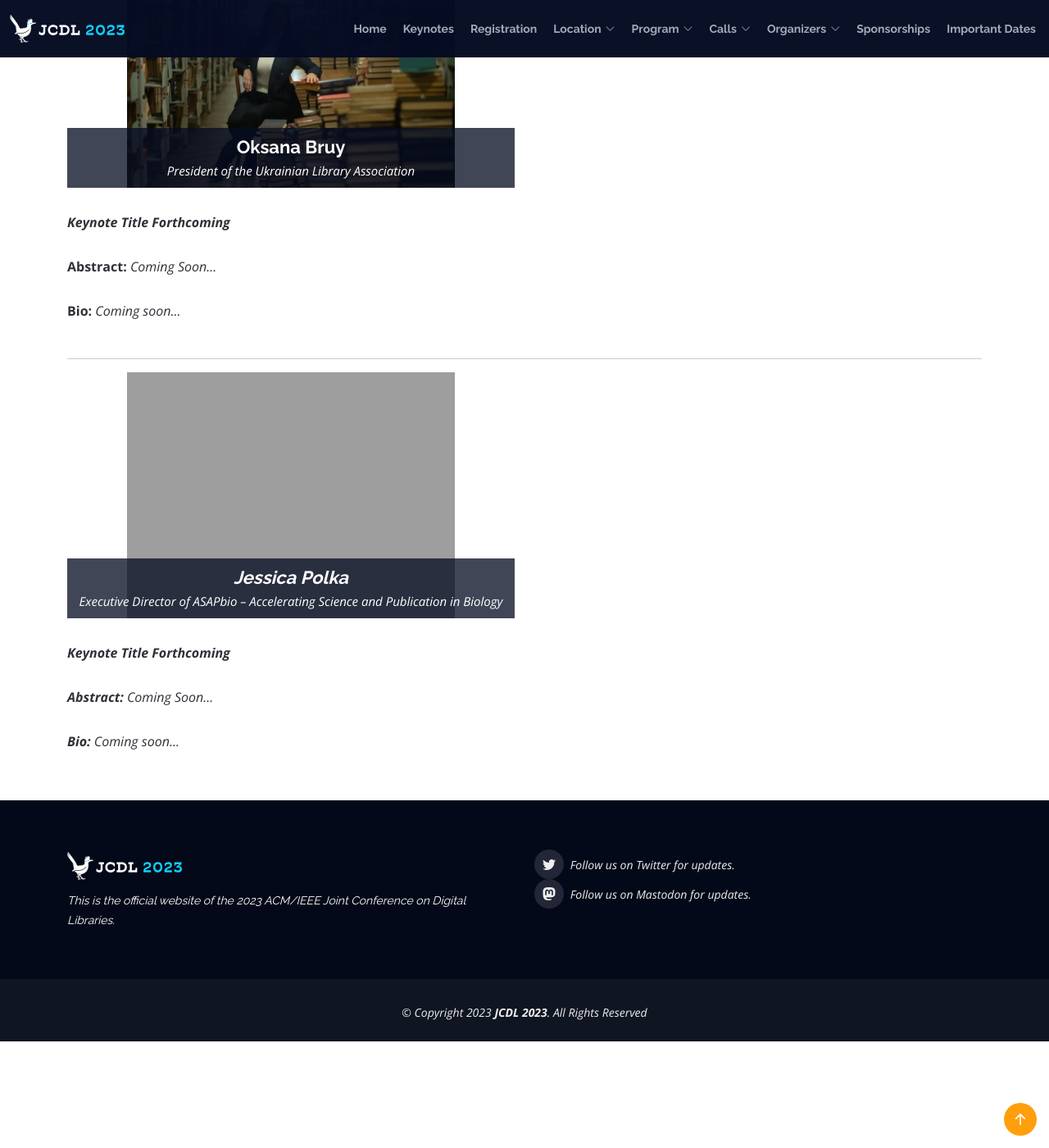
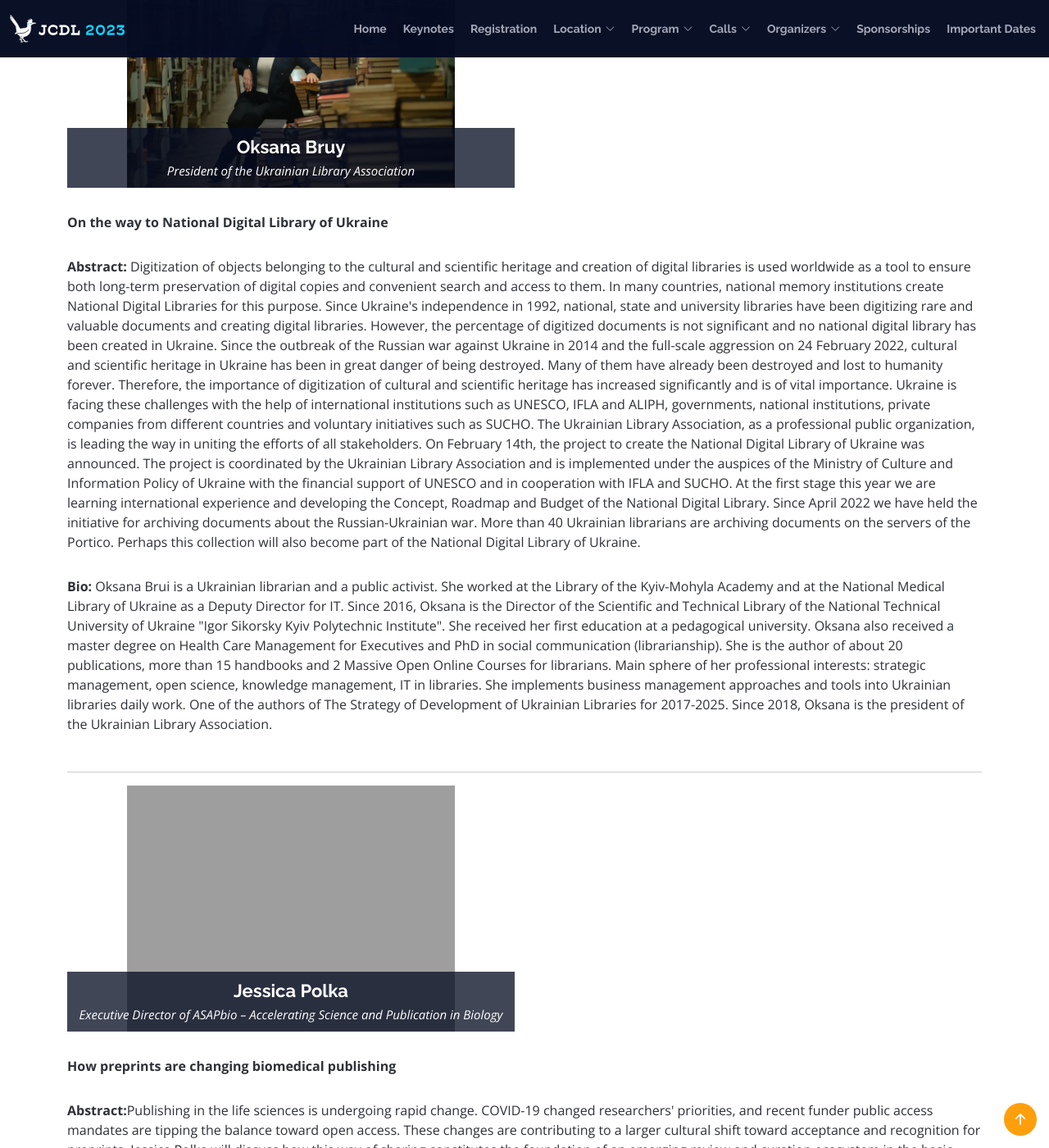
Before and after one commit to shawnmjones/JCDL2023-website-source, a Jekyll site: the page built from keynotes.html, in a window 1280 px wide and 1400 px high, scrolled down 1099 px. Shown: the whole window at 82% size. Built offline with Jekyll 4.4.1, drawn with Linux system fonts in a browser that asks for light colours; some of the changed text lies outside the part shown.

Commit message:
Update keynotes.html
added abstract, title, bio to Oksana and Jessica

```diff
--- a/keynotes.html
+++ b/keynotes.html
@@ -118,12 +118,24 @@
 
                 <div class="col-lg-12 col-md-12">
 
-                    <p><strong><em>Keynote Title Forthcoming</em></strong></p>
+                    <p><strong>On the way to National Digital Library of Ukraine</strong></p>
 
-                    <p><strong>Abstract:</strong> <em>Coming Soon...</em></p>
+                    <p><strong>Abstract:</strong> Digitization of objects belonging to the cultural and scientific heritage and creation of digital libraries is used worldwide as a tool to ensure both long-term preservation of digital copies and convenient search and access to them. In many countries, national memory institutions create National Digital Libraries for this purpose.
+Since Ukraine's independence in 1992, national, state and university libraries have been digitizing rare and valuable documents and creating digital libraries. However, the percentage of digitized documents is not significant and no national digital library has been created in Ukraine.
+Since the outbreak of the Russian war against Ukraine in 2014 and the full-scale aggression on 24 February 2022, cultural and scientific heritage in Ukraine has been in great danger of being destroyed. Many of them have already been destroyed and lost to humanity forever. Therefore, the importance of digitization of cultural and scientific heritage has increased significantly and is of vital importance.
+Ukraine is facing these challenges with the help of international institutions such as UNESCO, IFLA and ALIPH, governments, national institutions, private companies from different countries and voluntary initiatives such as SUCHO. The Ukrainian Library Association, as a professional public organization, is leading the way in uniting the efforts of all stakeholders.
+On February 14th, the project to create the National Digital Library of Ukraine was announced. The project is coordinated by the Ukrainian Library Association and is implemented under the auspices of the Ministry of Culture and Information Policy of Ukraine with the financial support of UNESCO and in cooperation with IFLA and SUCHO. At the first stage this year we are learning international experience and developing the Concept, Roadmap and Budget of the National Digital Library.
+Since April 2022 we have held the initiative for archiving documents about the Russian-Ukrainian war. More than 40 Ukrainian librarians are archiving documents on the servers of the Portico. Perhaps this collection will also become part of the National Digital Library of Ukraine.
+</p>
 
                     <p><strong>Bio:</strong>
-                    <em>Coming soon...</p>
+Oksana Brui is a Ukrainian librarian and a public activist.
+She worked at the Library of the Kyiv-Mohyla Academy and at the National Medical Library of Ukraine as a Deputy Director for IT.  Since 2016, Oksana is the Director of the Scientific and Technical Library of the National Technical University of Ukraine "Igor Sikorsky Kyiv Polytechnic Institute".
+She received her first education at a pedagogical university. Oksana also received a master degree on Health Care Management for Executives and PhD in social communication (librarianship). She is the author of about 20 publications, more than 15 handbooks and 2 Massive Open Online Courses for librarians.
+Main sphere of her professional interests: strategic management, open science, knowledge management, IT in libraries.
+She implements business management approaches and tools into Ukrainian libraries daily work. One of the authors of The Strategy of Development of Ukrainian Libraries for 2017-2025.
+Since 2018, Oksana is the president of the Ukrainian Library Association. </p>
+
 
                 </div>
 
@@ -164,12 +176,13 @@
 
                 <div class="col-lg-12 col-md-12">
 
-                    <p><strong><em>Keynote Title Forthcoming</em></strong></p>
+                    <p><strong>How preprints are changing biomedical publishing</strong></p>
 
-                    <p><strong>Abstract:</strong> <em>Coming Soon...</em></p>
+                    <p><strong>Abstract:</strong>Publishing in the life sciences is undergoing rapid change. COVID-19 changed researchers' priorities, and recent funder public access mandates are tipping the balance toward open access. These changes are contributing to a larger cultural shift toward acceptance and recognition for preprints. Jessica Polka will discuss how this way of sharing constitutes the foundation of an emerging review and curation ecosystem in the basic biomedical sciences — and the role that institutions and libraries might play in this new environment.</p>
 
                     <p><strong>Bio:</strong>
-                    <em>Coming soon...</p>
+As Executive Director of ASAPbio, Jessica leads initiatives related to peer review and oversees the organization’s general administrative and strategic needs.
+Jessica performed postdoctoral research in the department of Systems Biology at Harvard Medical School (2013-2016) following a PhD in Biochemistry from UCSF (2012). She lives and works in Somerville, MA.</p>
 
                 </div>
 
```
